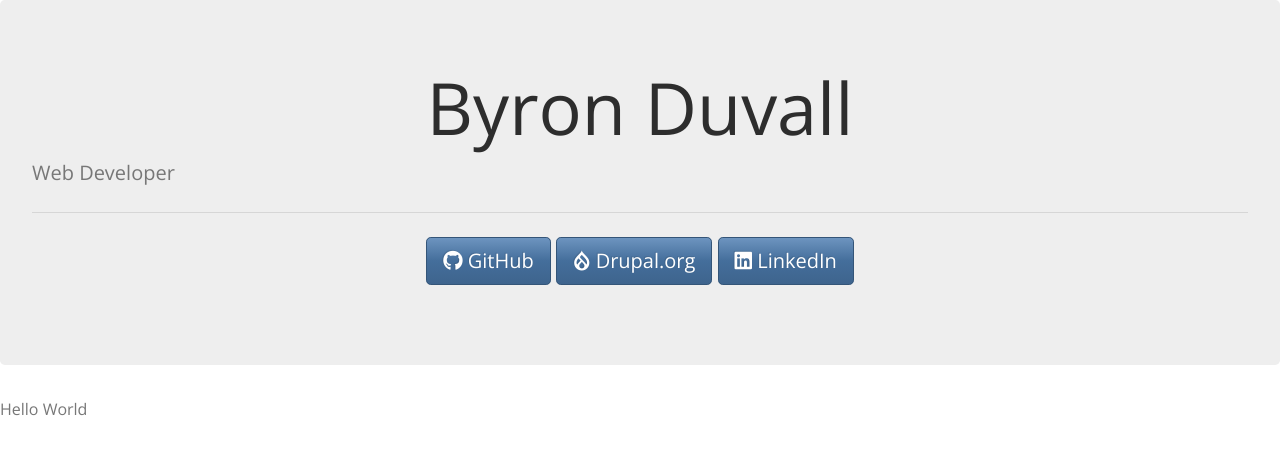
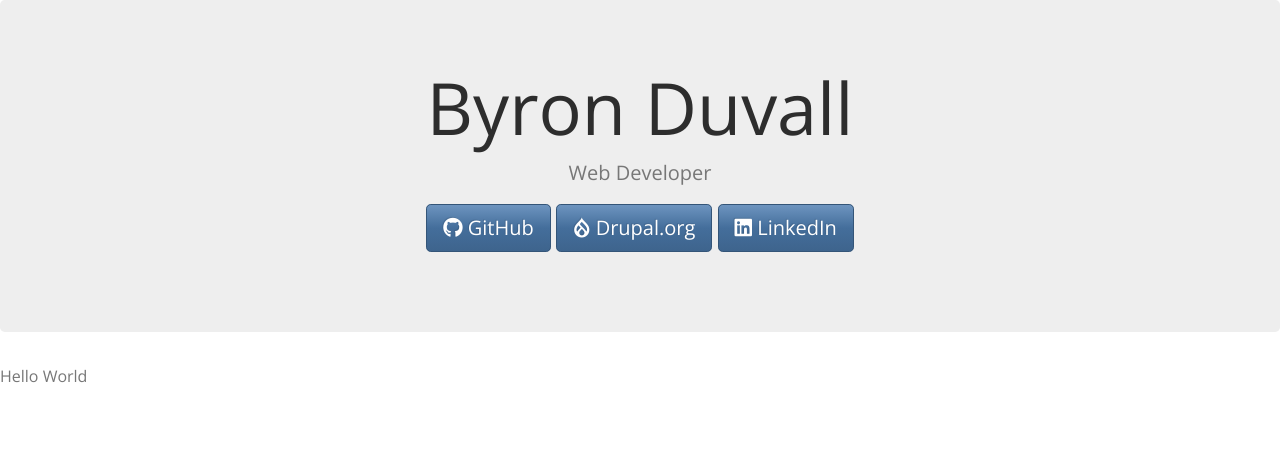
Before and after one commit to byrond/byrond.github.io, a Jekyll site: the page built from index.html, in a window 1280 px wide. Shown: the top 455 px of the page. Built offline with Jekyll 4.4.1, drawn with Linux system fonts in a browser that asks for light colours; nearby versions of some CDN libraries.

Commit message:
remove hr and center page.lead

```diff
--- a/_layouts/default.html
+++ b/_layouts/default.html
@@ -16,8 +16,7 @@
 
 <div class="jumbotron">
   <h1 class="display-3 text-center">{{ page.title }}</h1>
-  <p class="lead">{{ page.lead }}</p>
-  <hr class="my-4">
+  <p class="lead text-center">{{ page.lead }}</p>
   <p class="lead text-center">
     <a class="btn btn-primary btn-lg" href="https://github.com/byrond" role="button"><i class="fab fa-github"></i> GitHub</a>
     <a class="btn btn-primary btn-lg" href="https://www.drupal.org/u/byrond" role="button"><i class="fab fa-drupal"></i> Drupal.org</a>
```
